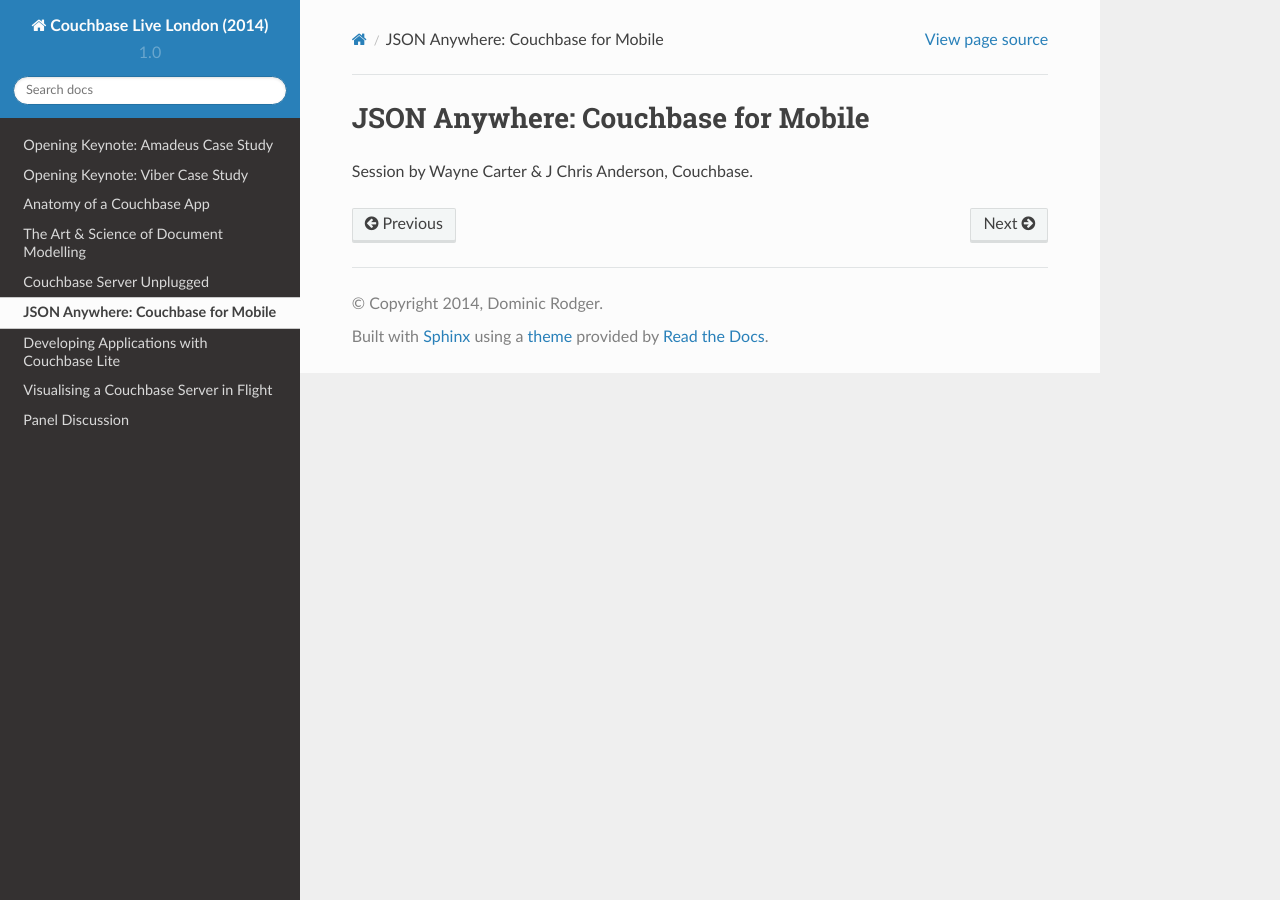
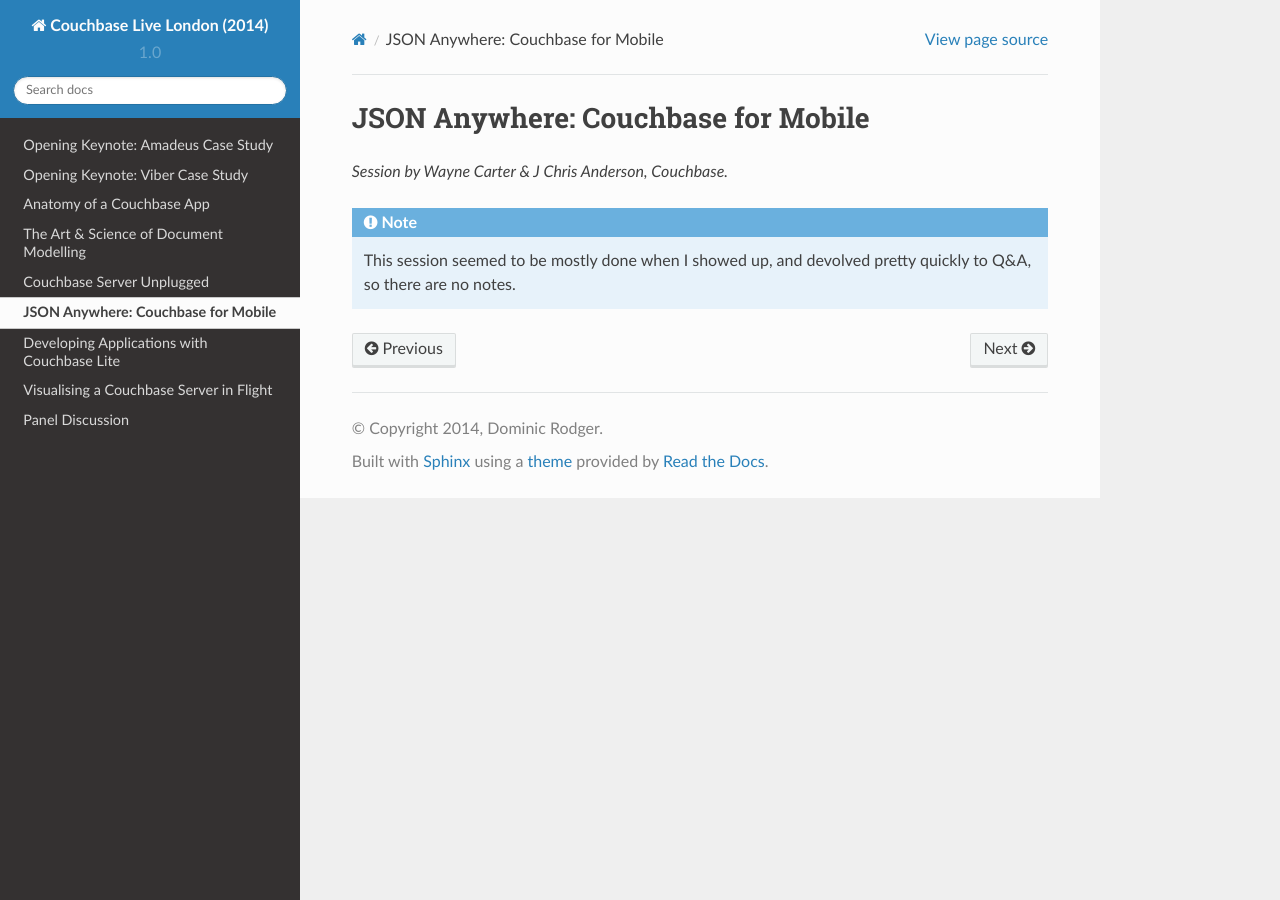
Before and after one commit to dominicrodger/couchbase-live-london-2014, a Sphinx documentation site: the page built from source/couchbase_for_mobile.rst, in a window 1280 px wide. Built offline with Sphinx 7.4.7 and the Read the Docs theme 2.0.0, drawn with Linux system fonts in a browser that asks for light colours.

Commit message:
Sad notes about the Couchbase for Mobile session
I assume the previous session in Track 1 ran short, because
we seemed to come in half way through.

```diff
--- a/source/couchbase_for_mobile.rst
+++ b/source/couchbase_for_mobile.rst
@@ -1,4 +1,9 @@
 JSON Anywhere: Couchbase for Mobile
 ===================================
 
-Session by Wayne Carter & J Chris Anderson, Couchbase.
+*Session by Wayne Carter & J Chris Anderson, Couchbase.*
+
+.. note::
+
+    This session seemed to be mostly done when I showed up, and
+    devolved pretty quickly to Q&A, so there are no notes.
```
